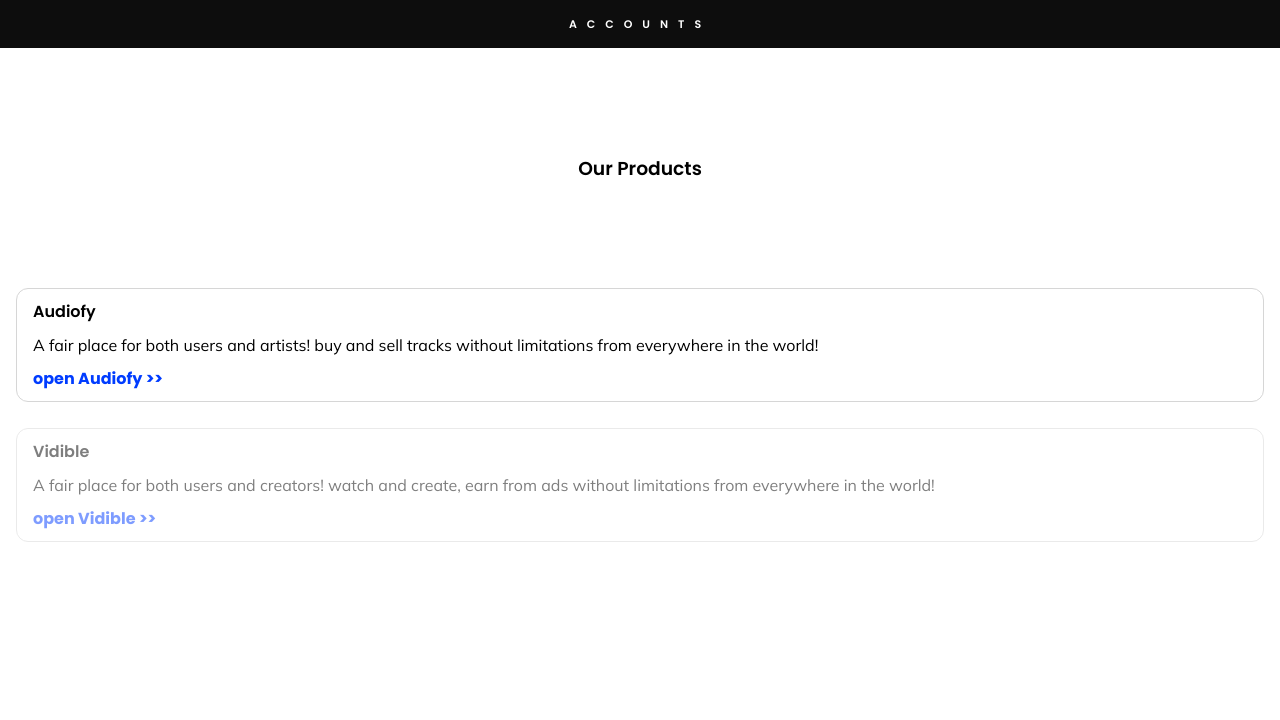
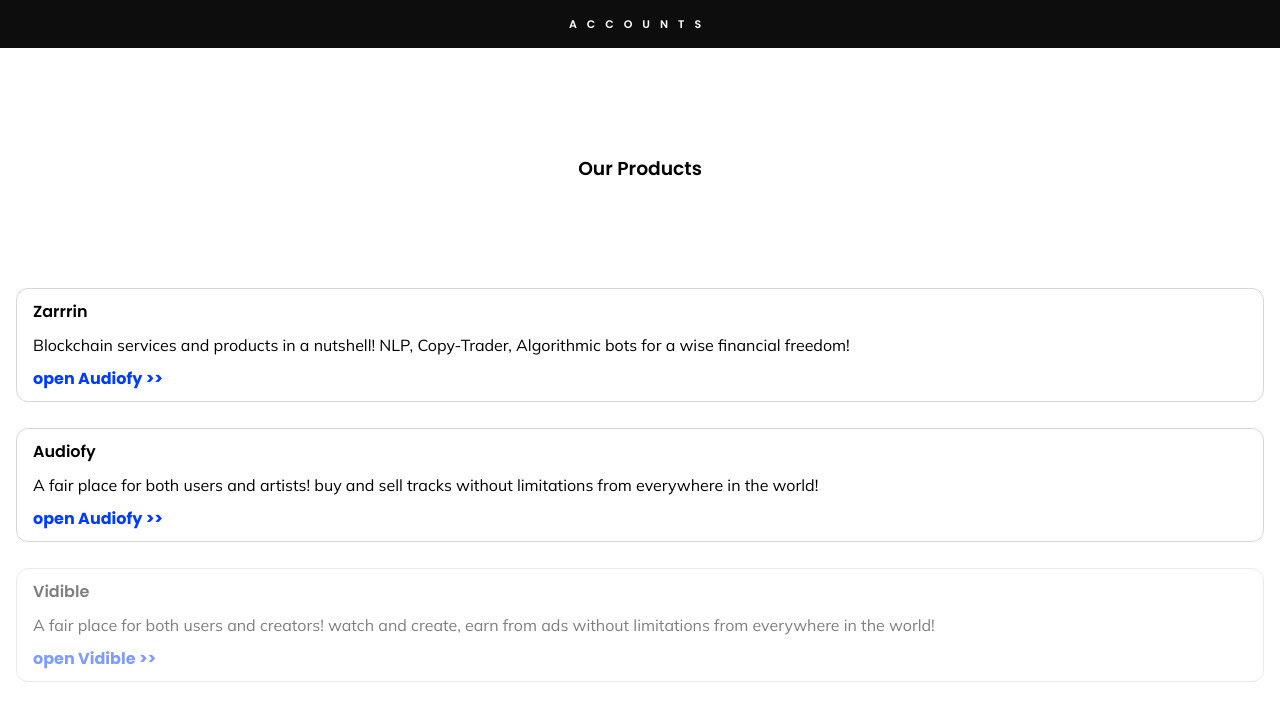
Before and after one commit to MahbodHastam/accounts-client, a Vue app: page /services in a window 1280 px wide. Shown: the top 720 px of the page. Built offline with nearby package versions, Linux system fonts and the light colour scheme.

Commit message:
add zarrrin to products

```diff
--- a/src/views/Services.vue
+++ b/src/views/Services.vue
@@ -7,6 +7,14 @@
           Our Products
         </h3>
       </div>
+    </div>
+    <div class="section">
+      <h4>Zarrrin</h4>
+      <p>
+        Blockchain services and products in a nutshell! NLP, Copy-Trader,
+        Algorithmic bots for a wise financial freedom!
+      </p>
+      <a href="https://zarrrin.myren.xyz/">open Audiofy >></a>
     </div>
     <div class="section">
       <h4>Audiofy</h4>
```
